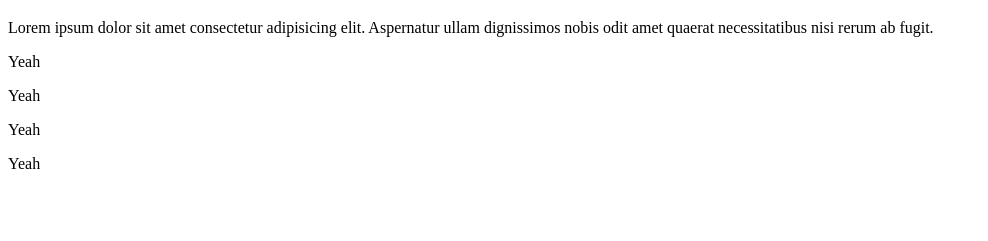
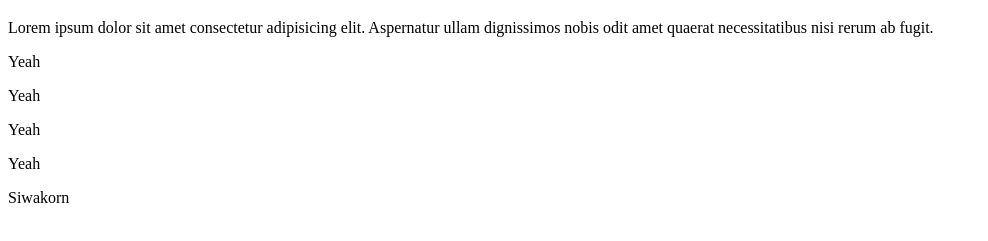
Before and after one commit to bomsiwakorn/testGit, a plain HTML site: page index.html in a window 1280 px wide. Shown: the part 61-302 px from the top of the page, without its empty margins (0-988 px from the left). Drawn offline with Linux system fonts and the light colour scheme.

Commit message:
paragraph
add name

```diff
--- a/index.html
+++ b/index.html
@@ -12,6 +12,7 @@
     <p>Yeah</p>
     <p>Yeah</p>
     <p>Yeah</p>
+    <p>Siwakorn</p>
 
 </body>
 </html>
```
